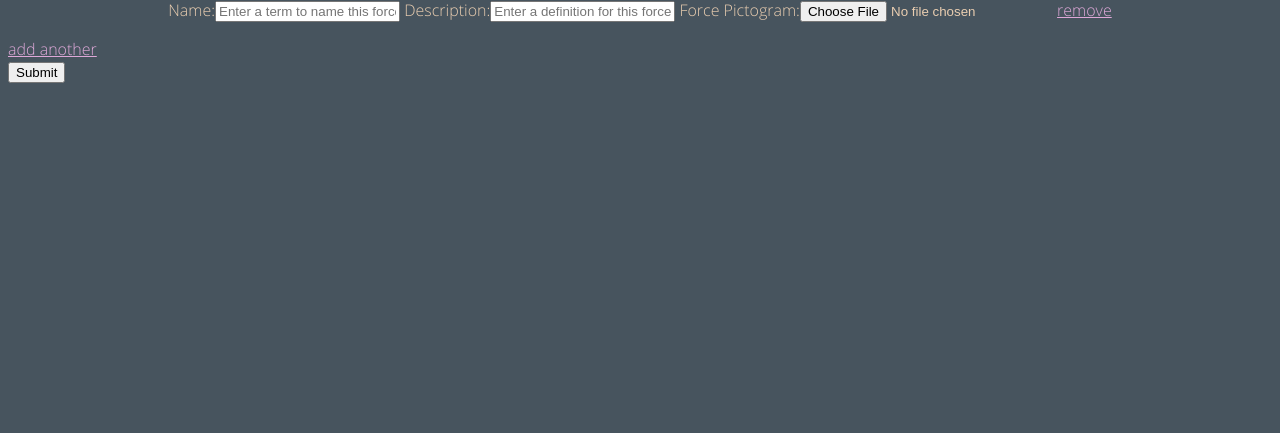
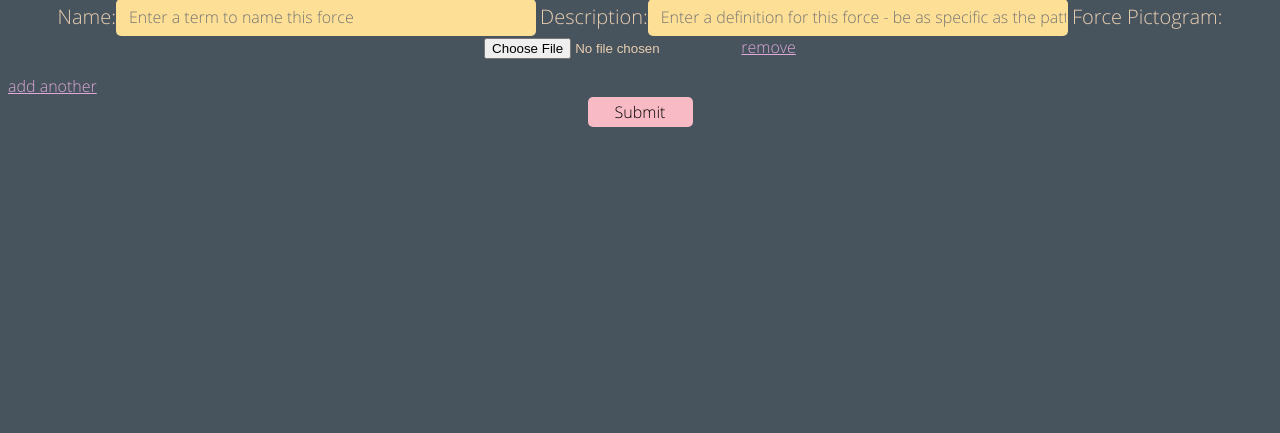
Before and after one commit to cameronmclean/labpatterns, a Django app: page /newforce/ in a window 1280 px wide. Shown: the part 367-800 px from the top of the page. Run offline with Django 3.2, Linux system fonts and the light colour scheme; grey boxes are pictures that could not be loaded.

Commit message:
fixed addition forces back button bug whereby blank forms were being saved to db after a "back button" edit

```diff
--- a/patterns/static/base.css
+++ b/patterns/static/base.css
@@ -22,3 +22,44 @@ p {
 a {
 	color: #dea8d8;
 }
+
+.button_holder {
+	text-align: center;
+}
+
+input[type=text] {
+color: #000000;
+ font-size: 16px;
+ font-family: 'OpenSans' ;
+ width: 405px;
+ height: 25px;
+ border: none;
+ margin: 0;
+ border-radius: 5px;
+ background: #fddf95;
+ border: none;
+ padding-left: 13px;
+ padding-top: 6px;
+ padding-bottom: 6px;
+}
+
+label {
+	font-size: 20px;
+ 	font-family: 'OpenSans' ;
+}
+
+input[type=submit]{
+ color: #000000;
+ font-size: 16px;
+ font-family: 'OpenSans' ;
+ width: 105px;
+ height: 30px;
+ border: none;
+ margin: 0 auto;
+ margin-left: 0;
+ margin-right: 0;
+ padding: 0;
+ background: #f8bac4 ;
+ border-radius: 5px;
+
+}
--- a/patterns/templates/new_force.html
+++ b/patterns/templates/new_force.html
@@ -19,7 +19,9 @@
 				</p>
 				{% endfor %}
 			</div>
-			<input type="submit" value="Submit">
+			<div class="button_holder">
+				<input type="submit" value="Submit">
+			</div>
 			{% csrf_token %}
 			{{ formset.management_form }}
 
--- a/patterns/templates/new_probtext.html
+++ b/patterns/templates/new_probtext.html
@@ -10,7 +10,9 @@
 		<form enctype="multipart/form-data" method="POST" action="">
 				{{ formP.as_p }}
 				{{ formC.as_p }}
-			<input type="submit" value="Submit">
+			<div class="button_holder">
+				<input type="submit" value="Submit">
+			</div>
 			{% csrf_token %}
 		</form>
 	</body>
--- a/patterns/templates/new_solutionale.html
+++ b/patterns/templates/new_solutionale.html
@@ -10,7 +10,9 @@
 		<form enctype="multipart/form-data" method="POST" action="">
 				{{ formS.as_p }}
 				{{ formR.as_p }}
-			<input type="submit" value="Submit">
+			<div class="button_holder">
+				<input type="submit" value="Submit">
+			</div>
 			{% csrf_token %}
 		</form>
 	</body>
--- a/patterns/views.py
+++ b/patterns/views.py
@@ -89,7 +89,7 @@ def add_new_prob_and_context(request):
 
 #@cache_control(no_cache=True, must_revalidate=True) - no longer needed - solved via template <body onunload="">
 def add_new_force(request):
-	ForceFormSet = modelformset_factory(Force, form=NewForce, can_delete=True)
+	ForceFormSet = modelformset_factory(Force, form=NewForce, can_delete=False)
 	data = {
 		'form-TOTAL_FORMS': '1',
 		'form-INITIAL_FORMS': '0',
@@ -98,6 +98,7 @@ def add_new_force(request):
 	if request.method == 'POST' :
 
 		if 'forces_added' in request.session:
+			ForceFormSet = modelformset_factory(Force, form=NewForce, can_delete=False, extra=0)
 			data['form-TOTAL_FORMS'] = Force.objects.filter(parent_pattern=request.session['new_pattern_key']).count()
 			initialForms = Force.objects.filter(parent_pattern=request.session['new_pattern_key'])
 			print data['form-TOTAL_FORMS']
@@ -122,6 +123,7 @@ def add_new_force(request):
 			return redirect('/newsolutionale/')
 	else:
 		if 'forces_added' in request.session:
+			ForceFormSet = modelformset_factory(Force, form=NewForce, can_delete=False, extra=0) # dont display extra forms if user hits back button
 			data['form-TOTAL_FORMS'] = Force.objects.filter(parent_pattern=request.session['new_pattern_key']).count()
 			initialForms = Force.objects.filter(parent_pattern=request.session['new_pattern_key'])
 			print data['form-TOTAL_FORMS']
```
Also changed, not shown: patterns/templates/new_name.html (+4 -4 lines).
